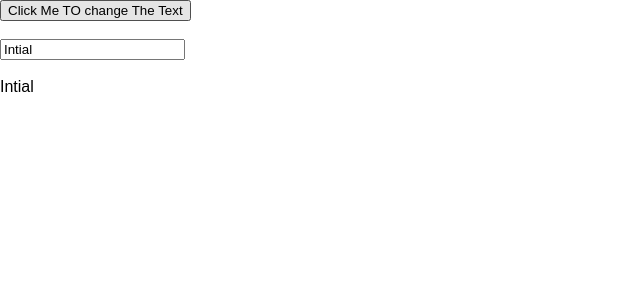
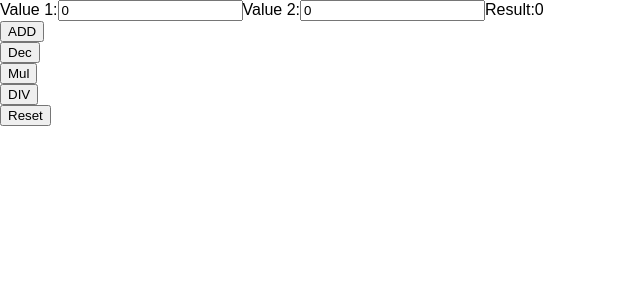
Before and after one commit to Madhavi2316/ReactPractise, a React (Create React App) app: page / in a window 1280 px wide. Shown: the top 300 px of the page, without its empty margins (0-640 px from the left). Built offline with nearby package versions, Linux system fonts and the light colour scheme.

Commit message:
Math Operations

```diff
--- /dev/null
+++ b/src/MathOperations/MathOperationApp.js
@@ -0,0 +1,70 @@
+import React,{Component} from 'react';
+
+class MathOperationApp extends Component{
+    state={
+        first:0,
+        second:0,
+        Result:0
+    }
+    //to accept user input one and to set the same for state
+    valueFirstChange=(event)=>{
+        const first=event.target.value;
+        this.setState({first:first})
+    }
+    //to accept user second input and to set state
+    valueSecondChange=(event)=>{
+        const second=event.target.value;
+        this.setState({second:second})
+    }
+    //Addition Code
+    add=(e)=>{
+        let one=Number(this.state.first);
+        let two=Number(this.state.second);
+        let result=one+two
+        this.setState({Result:result});
+        console.log(this.state.Result);
+    }
+    dec=(e)=>{
+        let one=Number(this.state.first);
+        let two=Number(this.state.second);
+        let result=one-two
+        this.setState({Result:result});
+        console.log(this.state.Result);
+    }
+    mul=(e)=>{
+        let one=Number(this.state.first);
+        let two=Number(this.state.second);
+        let result=one*two
+        this.setState({Result:result});
+        console.log(this.state.Result);
+    }
+    div=(e)=>{
+        let one=Number(this.state.first);
+        let two=Number(this.state.second);
+        let result=one/two
+        this.setState({Result:result});
+        console.log(this.state.Result);
+    }
+    set=(e)=>{
+        this.setState({first:'value 1', second:'Value 2', Result:0
+        })
+    }
+    render(){
+        return(
+            <div>
+              <label>Value 1:</label>
+              <input onChange={this.valueFirstChange} type="text" value={this.state.first}/>
+              <label>Value 2:</label>
+              <input onChange={this.valueSecondChange} type="text" value={this.state.second}/>
+              <label>Result:{this.state.Result} </label>
+              <br/>
+              <button onClick={this.add}>ADD</button><br/>
+              <button onClick={this.dec}>Dec</button><br/>
+              <button onClick={this.mul}>Mul</button><br/>
+              <button onClick={this.div}>DIV</button><br/>
+              <button onClick={this.set}>Reset</button>
+            </div>
+        );
+    }
+}
+export default MathOperationApp;
--- a/src/index.js
+++ b/src/index.js
@@ -6,5 +6,6 @@ import registerServiceWorker from './registerServiceWorker';
 import RoutApp from './Routing/RoutApp';
 import AgeDecreaseApp from './AgeDecrease/AgeDecreaseApp';
 import TwoWayBindApp from './TwoWayBinding/TwoWayBindApp';
-ReactDOM.render(<TwoWayBindApp />, document.getElementById('root'));
+import MathOperationApp from './MathOperations/MathOperationApp';
+ReactDOM.render(<MathOperationApp />, document.getElementById('root'));
 registerServiceWorker();
```
